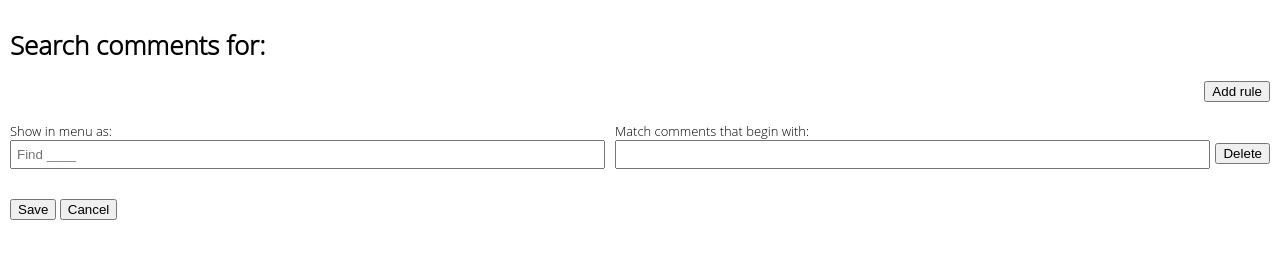
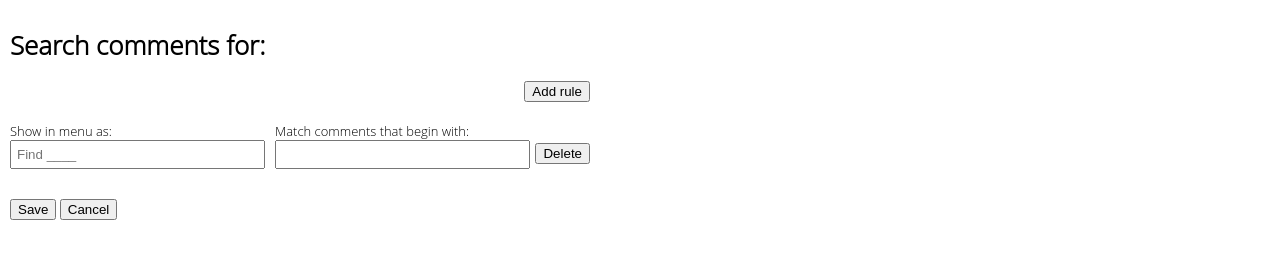
Before and after one commit to jwindmuller/better-github, a browser extension: page options/options.html in a window 1280 px wide. Drawn offline with Linux system fonts and the light colour scheme.

Commit message:
Fix options to work better in chrome

```diff
--- a/options/options.css
+++ b/options/options.css
@@ -1,5 +1,5 @@
 html, body {
-    width: 100vw;
+    width: 600px;
     height: 100vh;
     padding: 0;
     margin:0;
@@ -8,7 +8,7 @@ html, body {
     font-weight: 300;
 }
 body {
-    width: 100vw;
+    width: 600px;
     padding: 10px;
     box-sizing: border-box;
     overflow-x: hidden;
```
